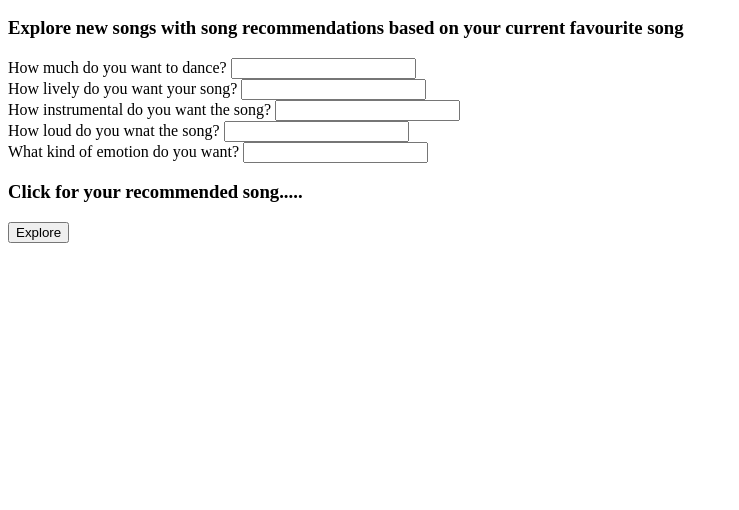
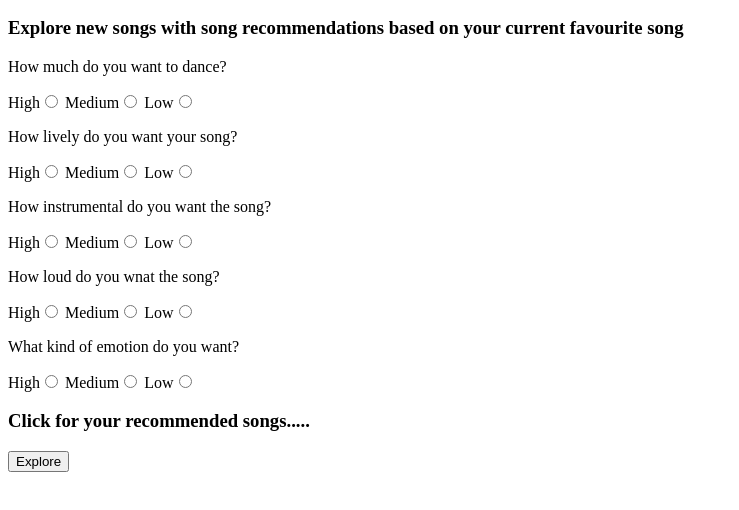
Before and after one commit to RobellA99/ReccoBeats-Hackathon, a plain HTML site: page index.html in a window 1280 px wide. Shown: the part 110-620 px from the top of the page, without its empty margins (0-739 px from the left). Drawn offline with nearby package versions, Linux system fonts and the light colour scheme.

Commit message:
update to form

```diff
--- a/index.html
+++ b/index.html
@@ -56,34 +56,74 @@
 					<button>100%</button>
 				</div>
 			</article> -->
-				<form>
+				<form class="form">
 					<div>
-						<label for="">How much do you want to dance?</label>
-						<input type="text" />
+						<p>How much do you want to dance?</p>
+						<label for="dancebility" class="form__label"
+							>High<input type="radio" name="dancebility" class="form__input"
+						/></label>
+						<label for="dancebility" class="form__label"
+							>Medium<input type="radio" name="dancebility" class="form__input"
+						/></label>
+						<label for="dancebility" class="form__label"
+							>Low<input type="radio" name="dancebility" class="form__input"
+						/></label>
 					</div>
 					<div>
-						<label for="">How lively do you want your song?</label>
-						<input type="text" />
+						<p>How lively do you want your song?</p>
+						<label for="energy" class="form__label"
+							>High<input type="radio" name="energy" class="form__input"
+						/></label>
+						<label for="energy" class="form__label"
+							>Medium<input type="radio" name="energy" class="form__input"
+						/></label>
+						<label for="energy" class="form__label"
+							>Low<input type="radio" name="energy" class="form__input"
+						/></label>
 					</div>
 					<div>
-						<label for="">How instrumental do you want the song?</label>
-						<input type="text" />
+						<p>How instrumental do you want the song?</p>
+						<label for="liveness" class="form__label"
+							>High<input type="radio" name="liveness" class="form__input"
+						/></label>
+						<label for="liveness" class="form__label"
+							>Medium<input type="radio" name="liveness" class="form__input"
+						/></label>
+						<label for="liveness" class="form__label"
+							>Low<input type="radio" name="liveness" class="form__input"
+						/></label>
 					</div>
 					<div>
-						<label for="">How loud do you wnat the song?</label>
-						<input type="text" />
+						<p>How loud do you wnat the song?</p>
+						<label for="loudness" class="form__label"
+							>High<input type="radio" name="loudness" class="form__input"
+						/></label>
+						<label for="loudness" class="form__label"
+							>Medium<input type="radio" name="loudness" class="form__input"
+						/></label>
+						<label for="loudness" class="form__label"
+							>Low<input type="radio" name="loudness" class="form__input"
+						/></label>
 					</div>
 					<div>
-						<label for="">What kind of emotion do you want?</label>
-						<input type="text" />
+						<p>What kind of emotion do you want?</p>
+						<label for="valence" class="form__label"
+							>High<input type="radio" name="valence" class="form__input"
+						/></label>
+						<label for="valence" class="form__label"
+							>Medium<input type="radio" name="valence" class="form__input"
+						/></label>
+						<label for="valence" class="form__label"
+							>Low<input type="radio" name="valence" class="form__input"
+						/></label>
+					</div>
+					<div class="recommended__container">
+						<h3 class="recommended__title">
+							Click for your recommended songs.....
+						</h3>
+						<button class="recommended__button">Explore</button>
 					</div>
 				</form>
-				<div class="recommended__container">
-					<h3 class="recommended__title">
-						Click for your recommended song.....
-					</h3>
-					<button class="recommended__button">Explore</button>
-				</div>
 			</section>
 		</main>
 	</body>
--- a/scripts/script.js
+++ b/scripts/script.js
@@ -2,19 +2,23 @@ const sectionEl = document.querySelector(".recommended__section")
 const buttonEl = document.querySelector(".recommended__button")
 const containerEl = document.querySelector(".recommended__container")
 const listEl = document.querySelector(".recommended__list")
+const formEl = document.querySelector(".form")
 
 
 
 const recomendedTracks = async () => {
-    const { data } = await axios.get("https://api.reccobeats.com/v1/track/recommendation?size=5&seeds=ec926370-d21b-4640-865e-d2cfd54b3553")
-    const { data1 } = await axios.get("")
+    try {
+        const { data } = await axios.get(`https://api.reccobeats.com/v1/track/recommendation?size=5&seeds=ec926370-d21b-4640-865e-d2cfd54b3553&danceability=${danceId}&energy=${energyId}&liveness=${liveId}&loudness=${loudId}&valence=${valId}`);
+
+
+        const dataResponse = data
 
         const values = data.content;
 
         values.forEach((value) => {
             const recommendedItems = value.artists[0].name;
             const links = value.artists[0].href
-        console.log(value.artists);
+
 
 
             const listEl = document.createElement("ul")
@@ -30,10 +34,40 @@ const recomendedTracks = async () => {
 
 
         })
+    } catch (error) {
+        console.log("error");
+
+    }
+    // const { data } = await axios.get(`https://api.reccobeats.com/v1/track/recommendation?size=5&seeds=ec926370-d21b-4640-865e-d2cfd54b3553&danceability=${}&energy=${}&liveness=${}&loudness=${}&valence=${}`)
+
+
+    // const dataResponse = data
+
+    // const values = data.content;
+
+    // values.forEach((value) => {
+    //     const recommendedItems = value.artists[0].name;
+    //     const links = value.artists[0].href
+
+
+
+    //     const listEl = document.createElement("ul")
+    //     listEl.classList.add("recommended__list")
+    //     containerEl.appendChild(listEl)
+
+    //     const itemEl = document.createElement("li")
+    //     itemEl.classList.add("recommended__item")
+    //     listEl.appendChild(itemEl)
+
+    //     itemEl.innerText = recommendedItems
+
+
+
+    // })
 }
 
 
-buttonEl.addEventListener("click", (event) => {
+formEl.addEventListener("submit", (event) => {
     event.preventDefault()
     recomendedTracks()
 
```
Lines whose indentation alone changed are shown as unchanged.
